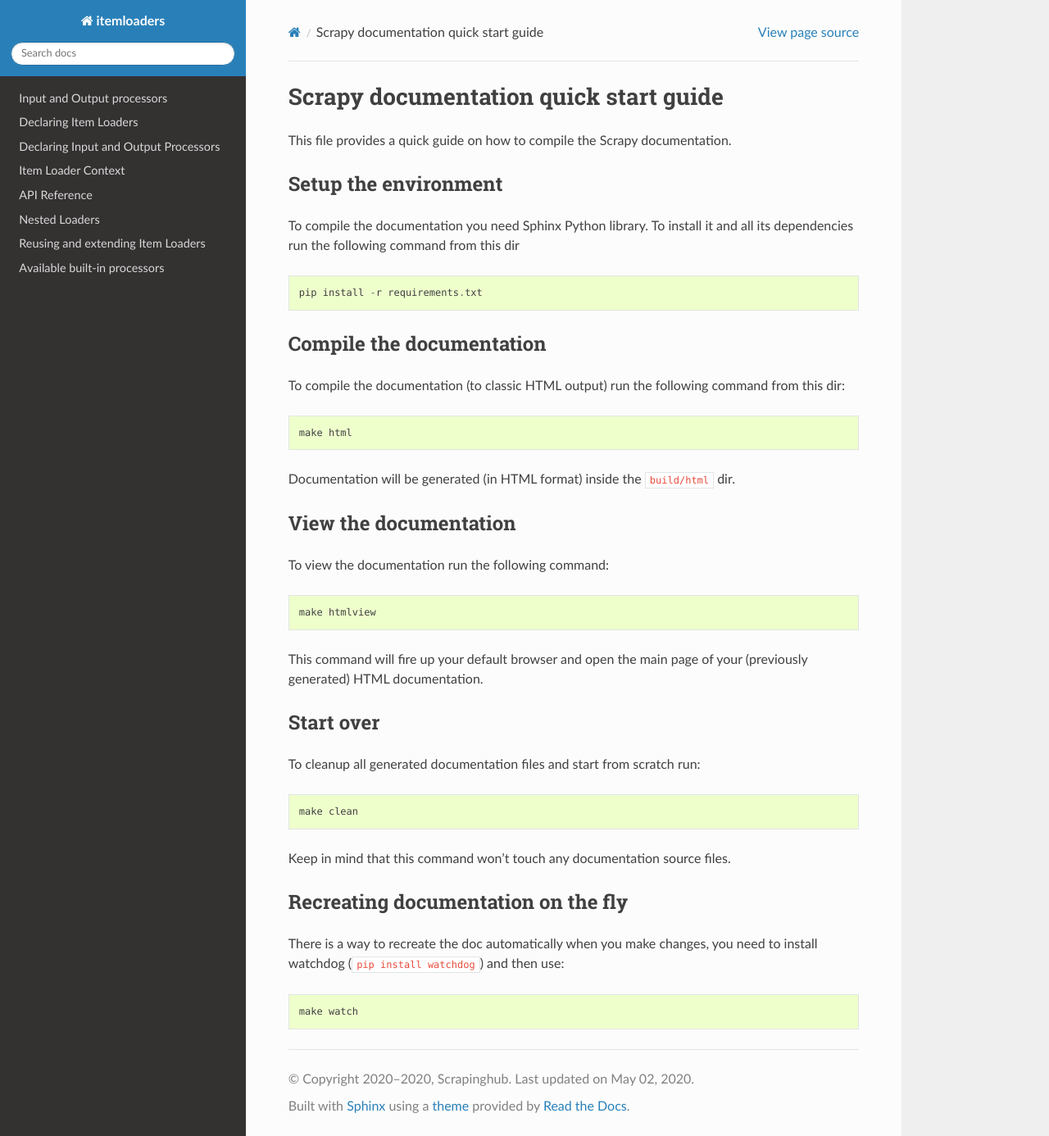
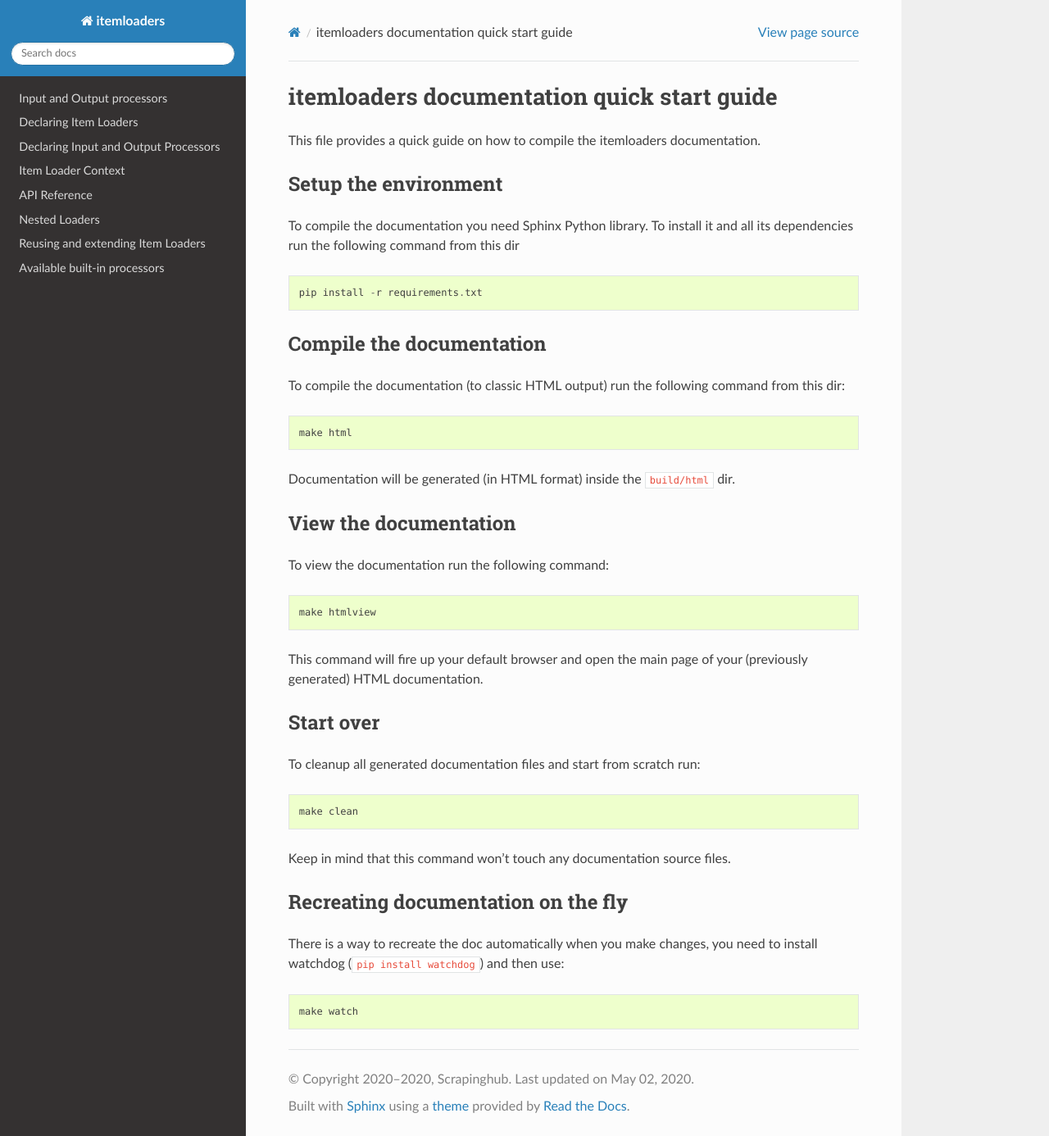
Before and after one commit to scrapy/itemloaders, a Sphinx documentation site: the page built from docs/README.rst, in a window 1280 px wide and 1386 px high. Shown: the whole window at 82% size. Built offline with Sphinx 7.4.7 and the Read the Docs theme 2.0.0, drawn with Linux system fonts in a browser that asks for light colours.

Commit message:
Remove scrapy references from README.rst

```diff
--- a/docs/README.rst
+++ b/docs/README.rst
@@ -1,10 +1,10 @@
 :orphan:
 
 ======================================
-Scrapy documentation quick start guide
+itemloaders documentation quick start guide
 ======================================
 
-This file provides a quick guide on how to compile the Scrapy documentation.
+This file provides a quick guide on how to compile the itemloaders documentation.
 
 
 Setup the environment
```
